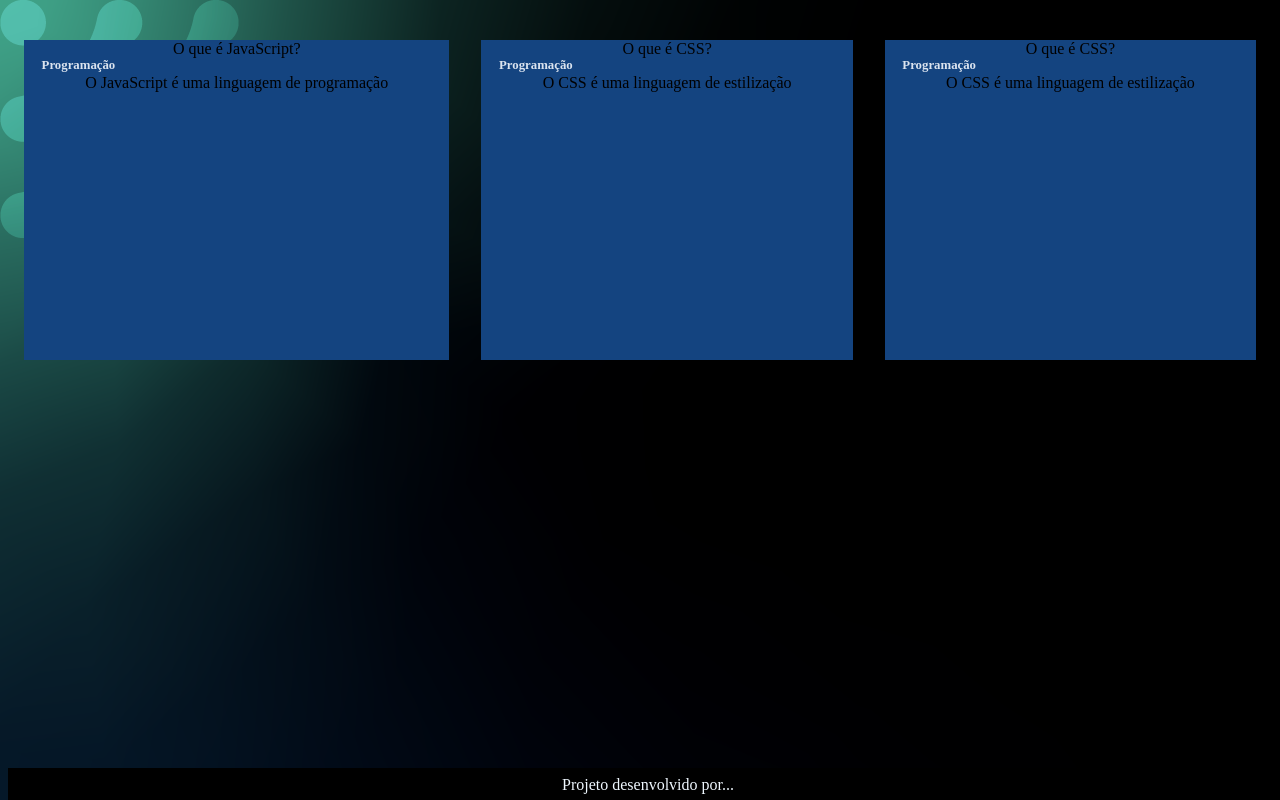
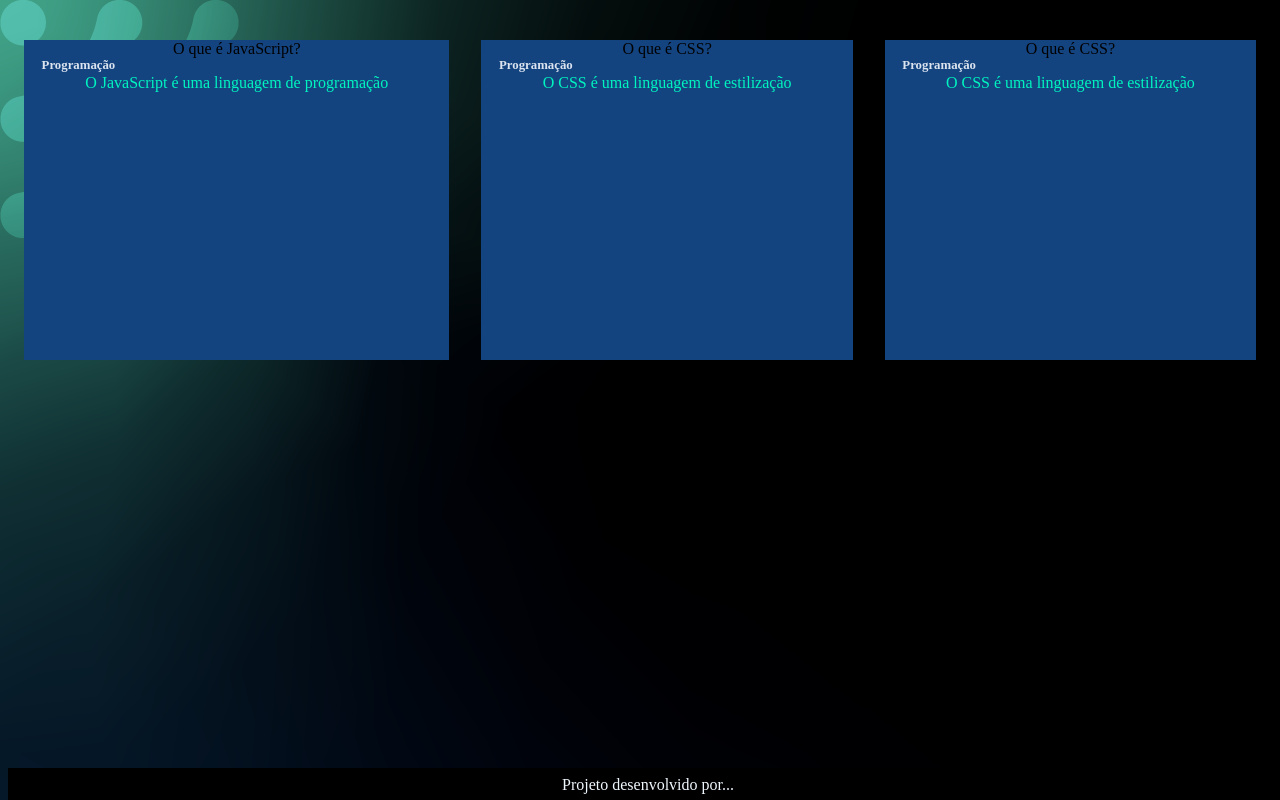
Before and after one commit to jeffersoncruzofc/ferramenta-interativa-2025-2b, a plain HTML site: page index.html in a window 1280 px wide. Drawn offline with Linux system fonts and the light colour scheme.

Commit message:
20/08/2025

```diff
--- a/assets/style.css
+++ b/assets/style.css
@@ -3,11 +3,13 @@
     --card-front-color: #144480;
     --card-back-color: #00F4BF;
 }
+
 body {
     background: url(img/bg-desktop.webp);
     font-family: bai jamjuree;
 }
-footer{
+
+footer {
     background-color: black;
     color: aliceblue;
     position: fixed;
@@ -15,17 +17,19 @@ footer{
     width: 100%;
     height: 2rem;
 }
-footer p{
+
+footer p {
     text-align: center;
     font-size: 1rem;
     margin-top: 0.5rem;
 }
 
-#container{
+#container {
     display: flex;
 
 }
-.cartao{
+
+.cartao {
     margin: 1rem 1rem;
 
     height: 20rem;
@@ -34,16 +38,15 @@ footer p{
 
 }
 
-.cartao__conteudo{
+.cartao__conteudo {
     text-align: center;
     background-color: var(--card-front-color);
     height: 100%;
 }
 
-.cartao__conteudo h3{
+.cartao__conteudo h3 {
     color: var(--text-color);
-border: 1px solid var(--text-color)
-background-origin: ;
+    border: 1px solid var(--text-color) background-origin:;
     text-align: left;
     padding: 0.5rem;
     position: absolute;
@@ -51,6 +54,11 @@ margin: 0.6rem;
     border-radius: 0.6rem;
     font-size: 1vw;
 }
-.cartao__conteudo___pergunta{
+
+.cartao__conteudo___pergunta {
     color: var(--text-color);
 }
+
+.cartao__conteudo__resposta {
+    color: var(--card-back-color);
+}
```
Lines whose indentation alone changed are shown as unchanged.
